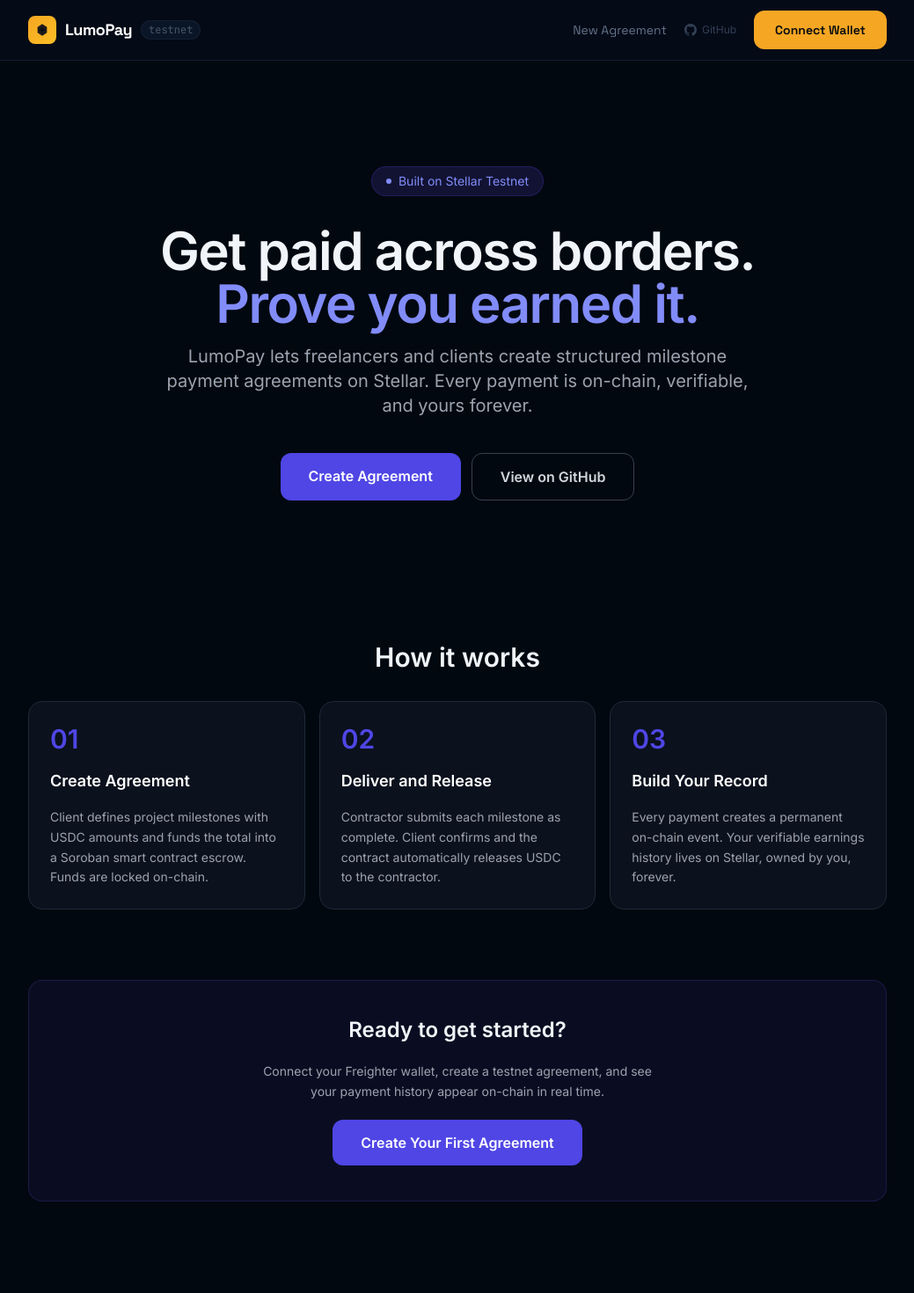
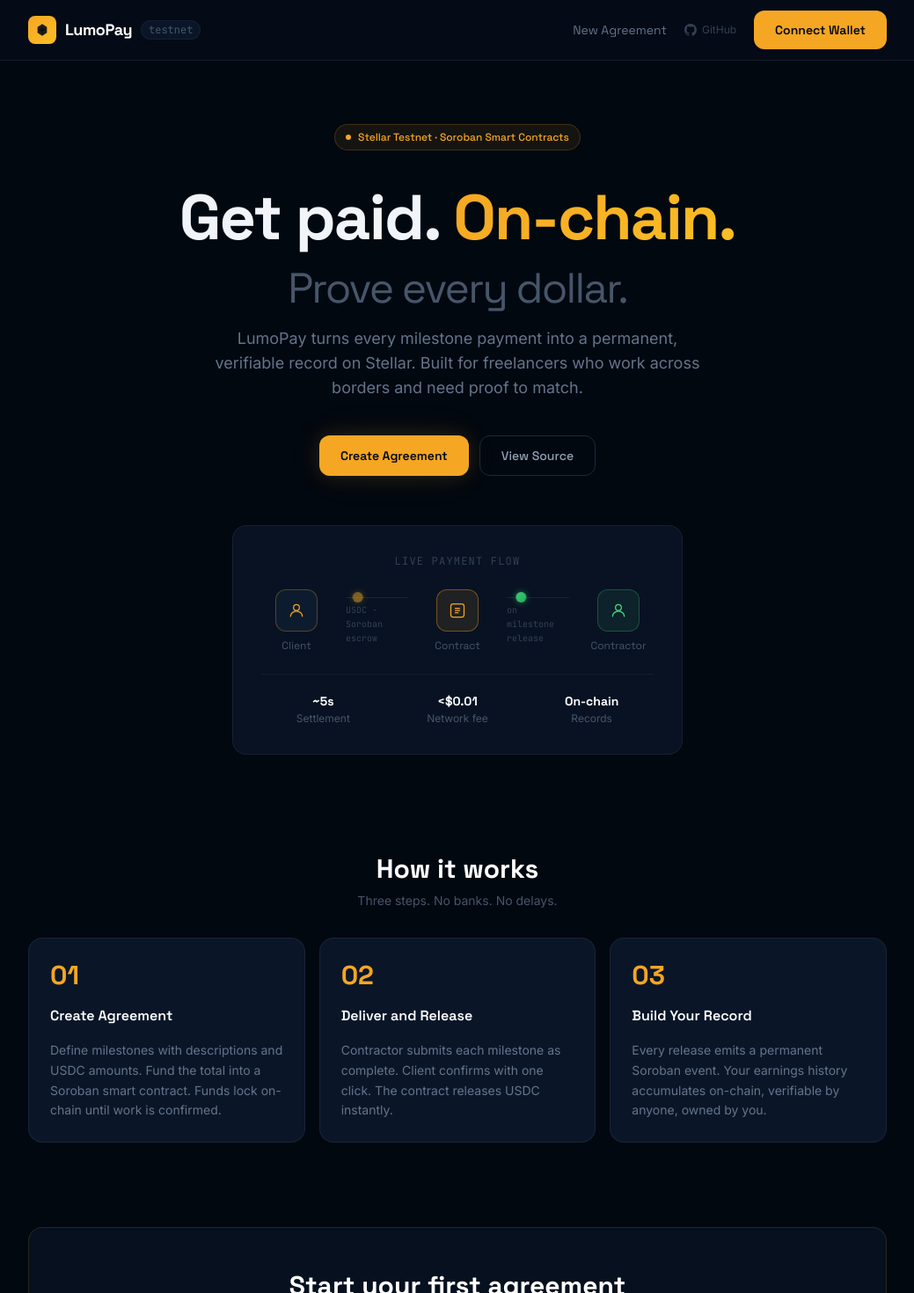
Before and after one commit to gopichandchalla16/lumopay, a Next.js app in the folder frontend/: page / in a window 1280 px wide. Shown: the top 1470 px of the page at 88% size, without its empty margins (120-1159 px from the left). Built offline with nearby package versions, Linux system fonts and the light colour scheme; no server answers.

Commit message:
Refactor Home page layout and improve content
Updated the layout and content of the Home page to enhance user experience and clarity.

```diff
--- a/frontend/src/app/page.tsx
+++ b/frontend/src/app/page.tsx
@@ -2,91 +2,122 @@
 
 export default function Home() {
   return (
-    <div className="space-y-20">
-      <section className="text-center py-20 space-y-8">
-        <div className="inline-flex items-center gap-2 bg-indigo-950/60 text-indigo-400 border border-indigo-800/40 px-4 py-1.5 rounded-full text-sm">
-          <span className="w-1.5 h-1.5 bg-indigo-400 rounded-full" />
-          Built on Stellar Testnet
+    <div className="space-y-24">
+      <section className="pt-8 pb-4 space-y-10">
+        <div className="flex justify-center">
+          <span className="inline-flex items-center gap-2 text-xs px-3 py-1.5 rounded-full" style={{ color: '#F5A623', backgroundColor: 'rgba(245,166,35,0.08)', border: '1px solid rgba(245,166,35,0.2)', fontFamily: 'Space Grotesk, sans-serif', fontWeight: 500 }}>
+            <span className="w-1.5 h-1.5 rounded-full" style={{ backgroundColor: '#F5A623' }} />
+            Stellar Testnet · Soroban Smart Contracts
+          </span>
         </div>
 
-        <div className="space-y-4">
-          <h1 className="text-4xl sm:text-6xl font-bold tracking-tight leading-tight">
-            Get paid across borders.
+        <div className="text-center space-y-4 max-w-3xl mx-auto">
+          <h1 className="text-5xl sm:text-7xl font-bold tracking-tight leading-none" style={{ fontFamily: 'Space Grotesk, sans-serif' }}>
+            Get paid.{' '}
+            <span className="text-gradient">On-chain.</span>
             <br />
-            <span className="text-indigo-400">Prove you earned it.</span>
+            <span className="text-4xl sm:text-5xl font-normal" style={{ color: '#475569' }}>Prove every dollar.</span>
           </h1>
-          <p className="text-gray-400 text-lg sm:text-xl max-w-2xl mx-auto leading-relaxed">
-            LumoPay lets freelancers and clients create structured milestone payment
-            agreements on Stellar. Every payment is on-chain, verifiable, and yours
-            forever.
+          <p className="text-base sm:text-lg leading-relaxed max-w-xl mx-auto" style={{ color: '#64748B' }}>
+            LumoPay turns every milestone payment into a permanent, verifiable record on Stellar. Built for freelancers who work across borders and need proof to match.
           </p>
         </div>
 
-        <div className="flex flex-col sm:flex-row gap-3 justify-center pt-2">
-          <Link
-            href="/create"
-            className="bg-indigo-600 hover:bg-indigo-500 text-white px-8 py-3.5 rounded-xl font-semibold transition-all duration-200 active:scale-95"
-          >
-            Create Agreement
-          </Link>
-          <a
-            href="https://github.com/gopichandchalla16/lumopay"
-            target="_blank"
-            rel="noopener noreferrer"
-            className="border border-gray-700 hover:border-gray-500 text-gray-300 hover:text-white px-8 py-3.5 rounded-xl font-semibold transition-all duration-200"
-          >
-            View on GitHub
-          </a>
+        <div className="flex flex-col sm:flex-row gap-3 justify-center">
+          <Link href="/create" className="btn-primary glow-amber text-sm">Create Agreement</Link>
+          <a href="https://github.com/gopichandchalla16/lumopay" target="_blank" rel="noopener noreferrer" className="btn-ghost text-sm">View Source</a>
+        </div>
+
+        <div className="flex justify-center pt-4">
+          <div className="relative rounded-2xl p-6 sm:p-8 w-full max-w-lg" style={{ background: 'rgba(10,22,40,0.8)', border: '1px solid rgba(30,41,59,0.6)' }}>
+            <p className="text-center text-xs mb-6 tracking-widest uppercase" style={{ color: '#334155', fontFamily: 'JetBrains Mono, monospace' }}>Live payment flow</p>
+
+            <div className="flex items-center justify-between gap-4">
+              <div className="flex flex-col items-center gap-2 w-20 shrink-0">
+                <div className="w-12 h-12 rounded-xl flex items-center justify-center" style={{ background: 'rgba(13,27,46,1)', border: '1px solid rgba(245,166,35,0.3)' }}>
+                  <svg width="20" height="20" viewBox="0 0 24 24" fill="none" stroke="#F5A623" strokeWidth="1.5">
+                    <circle cx="12" cy="8" r="4" /><path d="M4 20c0-4 3.6-7 8-7s8 3 8 7" strokeLinecap="round" />
+                  </svg>
+                </div>
+                <span className="text-xs text-center" style={{ color: '#475569', fontFamily: 'Space Grotesk, sans-serif' }}>Client</span>
+              </div>
+
+              <div className="flex-1 flex flex-col items-center gap-1.5">
+                <div className="w-full relative h-px flex items-center">
+                  <div className="absolute inset-0 rounded-full" style={{ backgroundColor: 'rgba(30,41,59,0.8)' }} />
+                  <div className="absolute w-3 h-3 rounded-full" style={{ background: 'linear-gradient(135deg, #F5A623, #FBBF24)', boxShadow: '0 0 8px rgba(245,166,35,0.6)', animation: 'flow 2s ease-in-out infinite', left: '10%' }} />
+                </div>
+                <span className="text-xs" style={{ color: '#334155', fontFamily: 'JetBrains Mono, monospace', fontSize: '10px' }}>USDC · Soroban escrow</span>
+              </div>
+
+              <div className="flex flex-col items-center gap-2 w-20 shrink-0">
+                <div className="w-12 h-12 rounded-xl flex items-center justify-center" style={{ background: 'rgba(245,166,35,0.1)', border: '1px solid rgba(245,166,35,0.4)' }}>
+                  <svg width="20" height="20" viewBox="0 0 24 24" fill="none" stroke="#F5A623" strokeWidth="1.5">
+                    <rect x="3" y="3" width="18" height="18" rx="3" /><path d="M9 9h6M9 12h6M9 15h4" strokeLinecap="round" />
+                  </svg>
+                </div>
+                <span className="text-xs text-center" style={{ color: '#475569', fontFamily: 'Space Grotesk, sans-serif' }}>Contract</span>
+              </div>
+
+              <div className="flex-1 flex flex-col items-center gap-1.5">
+                <div className="w-full relative h-px flex items-center">
+                  <div className="absolute inset-0 rounded-full" style={{ backgroundColor: 'rgba(30,41,59,0.8)' }} />
+                  <div className="absolute w-3 h-3 rounded-full" style={{ background: 'linear-gradient(135deg, #4ADE80, #22C55E)', boxShadow: '0 0 8px rgba(74,222,128,0.5)', animation: 'flow 2s ease-in-out infinite 1s', left: '10%' }} />
+                </div>
+                <span className="text-xs" style={{ color: '#334155', fontFamily: 'JetBrains Mono, monospace', fontSize: '10px' }}>on milestone release</span>
+              </div>
+
+              <div className="flex flex-col items-center gap-2 w-20 shrink-0">
+                <div className="w-12 h-12 rounded-xl flex items-center justify-center" style={{ background: 'rgba(74,222,128,0.08)', border: '1px solid rgba(74,222,128,0.25)' }}>
+                  <svg width="20" height="20" viewBox="0 0 24 24" fill="none" stroke="#4ADE80" strokeWidth="1.5">
+                    <circle cx="12" cy="8" r="4" /><path d="M4 20c0-4 3.6-7 8-7s8 3 8 7" strokeLinecap="round" />
+                  </svg>
+                </div>
+                <span className="text-xs text-center" style={{ color: '#475569', fontFamily: 'Space Grotesk, sans-serif' }}>Contractor</span>
+              </div>
+            </div>
+
+            <div className="mt-6 grid grid-cols-3 gap-3 pt-5" style={{ borderTop: '1px solid rgba(30,41,59,0.5)' }}>
+              {[{ label: 'Settlement', value: '~5s' }, { label: 'Network fee', value: '<$0.01' }, { label: 'Records', value: 'On-chain' }].map((stat) => (
+                <div key={stat.label} className="text-center">
+                  <p className="font-bold text-sm text-white" style={{ fontFamily: 'Space Grotesk, sans-serif' }}>{stat.value}</p>
+                  <p className="text-xs mt-0.5" style={{ color: '#475569' }}>{stat.label}</p>
+                </div>
+              ))}
+            </div>
+          </div>
         </div>
       </section>
 
       <section className="space-y-8">
-        <h2 className="text-2xl sm:text-3xl font-bold text-center">How it works</h2>
+        <div className="text-center space-y-2">
+          <h2 className="font-bold text-2xl sm:text-3xl text-white" style={{ fontFamily: 'Space Grotesk, sans-serif' }}>How it works</h2>
+          <p className="text-sm" style={{ color: '#475569' }}>Three steps. No banks. No delays.</p>
+        </div>
         <div className="grid grid-cols-1 sm:grid-cols-3 gap-4">
           {[
-            {
-              step: '01',
-              title: 'Create Agreement',
-              description:
-                'Client defines project milestones with USDC amounts and funds the total into a Soroban smart contract escrow. Funds are locked on-chain.',
-            },
-            {
-              step: '02',
-              title: 'Deliver and Release',
-              description:
-                'Contractor submits each milestone as complete. Client confirms and the contract automatically releases USDC to the contractor.',
-            },
-            {
-              step: '03',
-              title: 'Build Your Record',
-              description:
-                'Every payment creates a permanent on-chain event. Your verifiable earnings history lives on Stellar, owned by you, forever.',
-            },
-          ].map((item) => (
-            <div
-              key={item.step}
-              className="bg-gray-900/60 border border-gray-800 rounded-2xl p-6 space-y-4 hover:border-gray-700 transition-colors"
-            >
-              <span className="text-3xl font-bold text-indigo-600">{item.step}</span>
-              <h3 className="text-lg font-semibold text-white">{item.title}</h3>
-              <p className="text-gray-400 text-sm leading-relaxed">{item.description}</p>
+            { title: 'Create Agreement', body: 'Define milestones with descriptions and USDC amounts. Fund the total into a Soroban smart contract. Funds lock on-chain until work is confirmed.' },
+            { title: 'Deliver and Release', body: 'Contractor submits each milestone as complete. Client confirms with one click. The contract releases USDC instantly.' },
+            { title: 'Build Your Record', body: 'Every release emits a permanent Soroban event. Your earnings history accumulates on-chain, verifiable by anyone, owned by you.' },
+          ].map((item, i) => (
+            <div key={item.title} className="card card-hover p-6 space-y-4">
+              <span className="text-3xl font-bold" style={{ color: '#F5A623', fontFamily: 'Space Grotesk, sans-serif' }}>0{i + 1}</span>
+              <h3 className="font-semibold text-white text-base" style={{ fontFamily: 'Space Grotesk, sans-serif' }}>{item.title}</h3>
+              <p className="text-sm leading-relaxed" style={{ color: '#64748B' }}>{item.body}</p>
             </div>
           ))}
         </div>
       </section>
 
-      <section className="bg-indigo-950/30 border border-indigo-900/40 rounded-2xl p-10 text-center space-y-5">
-        <h2 className="text-2xl font-bold">Ready to get started?</h2>
-        <p className="text-gray-400 max-w-md mx-auto text-sm leading-relaxed">
-          Connect your Freighter wallet, create a testnet agreement, and see your payment
-          history appear on-chain in real time.
+      <section className="rounded-2xl p-8 sm:p-12 text-center space-y-6" style={{ background: 'rgba(10,22,40,0.6)', border: '1px solid rgba(245,166,35,0.15)' }}>
+        <h2 className="font-bold text-2xl sm:text-3xl text-white" style={{ fontFamily: 'Space Grotesk, sans-serif' }}>Start your first agreement</h2>
+        <p className="text-sm max-w-md mx-auto leading-relaxed" style={{ color: '#475569' }}>
+          Connect Freighter, define your milestones, fund escrow. The whole flow takes under five minutes on Stellar testnet.
         </p>
-        <Link
-          href="/create"
-          className="inline-block bg-indigo-600 hover:bg-indigo-500 text-white px-8 py-3.5 rounded-xl font-semibold transition-all duration-200 active:scale-95"
-        >
-          Create Your First Agreement
-        </Link>
+        <Link href="/create" className="btn-primary glow-amber inline-flex">Create Agreement →</Link>
+        <p className="text-xs" style={{ color: '#334155' }}>
+          Requires <a href="https://freighter.app" target="_blank" rel="noopener noreferrer" className="underline" style={{ color: '#475569' }}>Freighter wallet</a> · Stellar Testnet · No mainnet funds needed
+        </p>
       </section>
     </div>
   );
```
